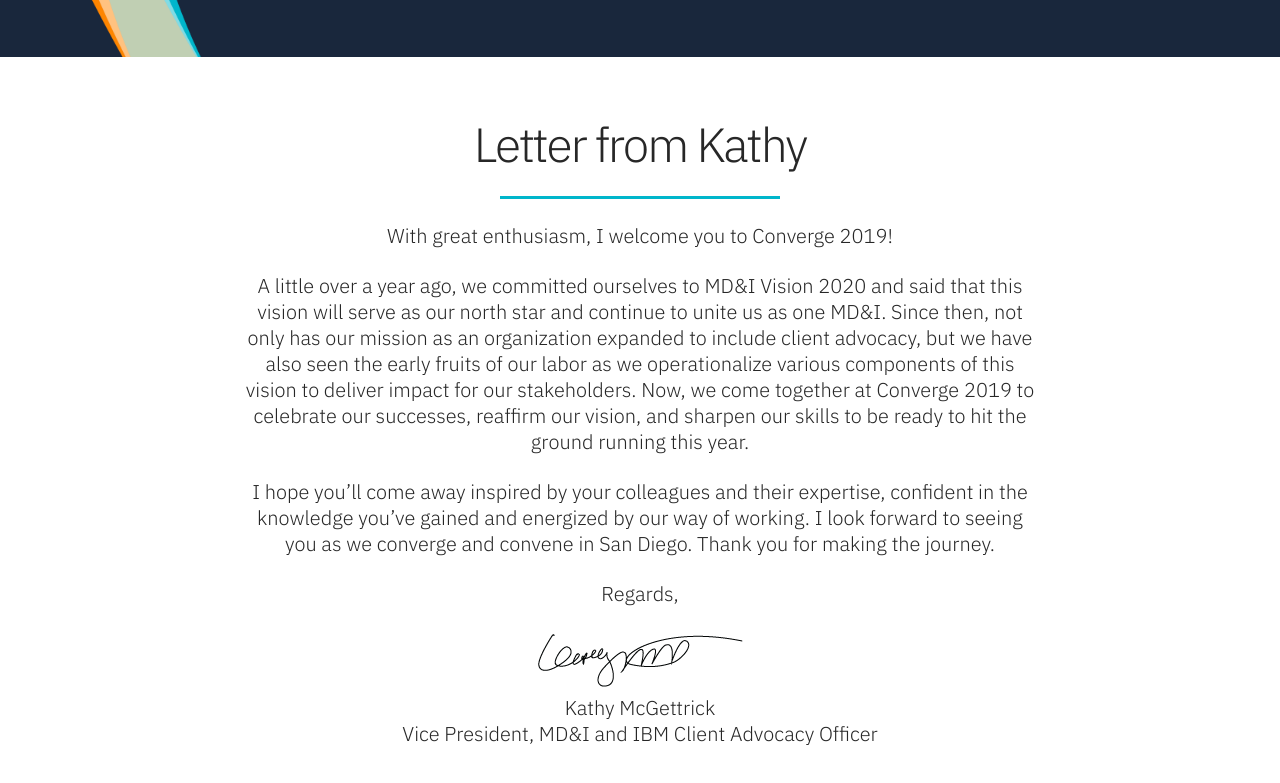
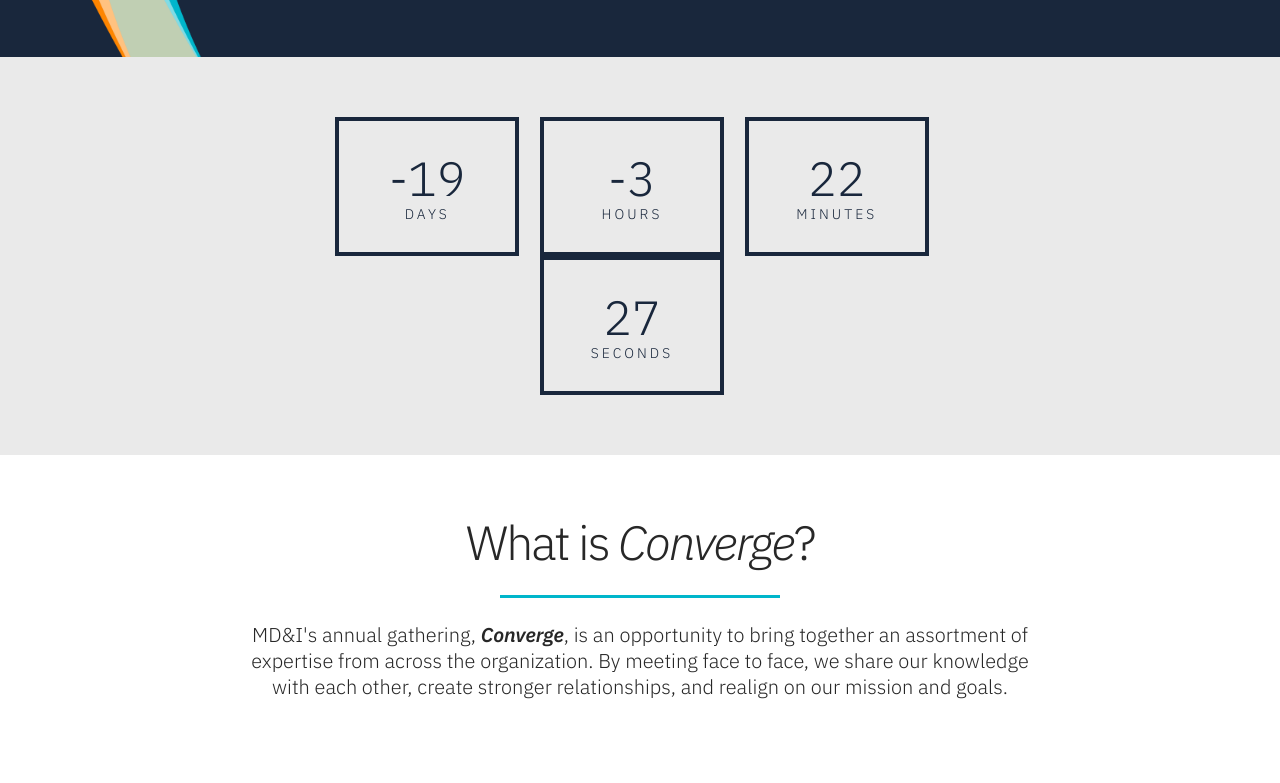
Before and after one commit to jerry-peitzman/converge, a plain HTML site: page index.html in a window 1280 px wide. Shown: the part 597-1380 px from the top of the page. Drawn offline with nearby package versions, Linux system fonts and the light colour scheme.

Commit message:
Add files via upload

```diff
--- a/index.html
+++ b/index.html
@@ -5,7 +5,7 @@
   <meta http-equiv="Content-Type" content="text/html; charset=UTF-8" />
   <meta http-equiv="X-UA-Compatible" content="IE=edge">
   <meta name="viewport" content="width=device-width, initial-scale=1, shrink-to-fit=no">
-  <meta name="Owner" content="Jerry Peitzman/US/IBM, Elysia Hwang/US/IBM" />
+  <meta name="Owner" content="Jerry Peitzman/US/IBM," />
   <meta name="Source" content="delivery:IBM authoring:IBM" />
   <meta name="Robots" content="index, follow" />
 
@@ -60,12 +60,12 @@
       <h2>San Diego, California</h2>
       <a href="https://www.destinationhotels.com/paradise-point" target="_blank">Paradise Point</a>
       <div class="hero__button-group">
-          <a href="slack://channel?team=T4BP5D3D3&id=CCDCT0S10" class="apx-button apx-button--secondary">Join the Slack channel</a>
-          <a href="agenda.html" class="apx-button apx-button--primary">See the Agenda</a>
+          <a href="" class="apx-button apx-button--secondary">Join the Slack channel</a>
+          <a href="" class="apx-button apx-button--primary">See the Agenda</a>
       </div>
     </div>
   </div>
-  <!--<section class="gray">
+  <section class="gray">
     <div class="container">
     <div id="countdown" >
       <div><span class="days"></span>
@@ -85,28 +85,13 @@
       </div>
     </div>
   </div>
-</section>-->
+</section>
   <main>
-    <!--<div class="container">
+    <div class="container">
       <h3>What is <em>Converge</em>?</h3>
       <hr />
       <p>MD&I's annual gathering, <em>Converge</em>, is an opportunity to bring together an assortment of expertise from across the organization. By meeting face to face, we share our knowledge with each other, create stronger relationships, and realign on our mission and goals.</p>
-    </div>-->
-
-      <div class="container">
-        <h3>Letter from Kathy</h3>
-        <hr />
-        <p>With great enthusiasm, I welcome you to Converge 2019!</p>
-
-        <p>A little over a year ago, we committed ourselves to MD&I Vision 2020 and said that this vision will serve as our north star and continue to unite us as one MD&I.  Since then, not only has our mission as an organization expanded to include client advocacy, but we have also seen the early fruits of our labor as we operationalize various components of this vision to deliver impact for our stakeholders.  Now, we come together at Converge 2019 to celebrate our successes, reaffirm our vision, and sharpen our skills to be ready to hit the ground running this year.</p>
-
-        <p>I hope you’ll come away inspired by your colleagues and their expertise, confident in the knowledge you’ve gained and energized by our way of working. I look forward to seeing you as we converge and convene in San Diego. Thank you for making the journey.</p>
-
-        <p>Regards,</p>
-        <img src='src/img/km_signature-01.png'>
-        <p>Kathy McGettrick
-          <br>Vice President, MD&I and IBM Client Advocacy Officer</p>
-      </div>
+    </div>
 
 
 
@@ -131,23 +116,8 @@
         </address>
       </div>
       <div class="flex-item">
-        <!--<h4>Contacts</h4>
-        <p>
-          General Questions: <a href="mailto:marie.a.nuccio@us.ibm.com">Marie Nuccio</a><br />
-            Education: <a href="mailto:whchamb@us.ibm.com">Bill Chamberlin</a><br />
-            Travel: <a href="mailto:cconte@us.ibm.com">Cynthia Conte</a> & <a href="mailto:kapsarin@in.ibm.com">Kapil Sarin</a><br />
-            Social events: <a href="mailto:mjdelcas@us.ibm.com">Michael Del Casino</a><br />
-            Onsite logistics: <a href="mailto:eylse.cummins@ibm.com">Elyse Cummins</a><br />
-            Communications: <a href="mailto:imorell@us.ibm.com">Ivette Morello</a><br />
-        </p>-->
       </div>
       <div class="flex-item">
-        <!--<h4>Useful Links</h4>
-        <p><a href="agenda.html">Agenda</a><br />
-          <a href="https://aws.passkey.com/gt/215919674?gtid=ee796417d82b74f5ef2aaf8568f48e02" target="_blank">Hotel Reservations</a><br />
-          <a href="http://group.supershuttle.com/group-page/ibm-skills-summit-2018/" target="_blank">Shuttle Reservations</a><br />
-          <a href="slack://channel?team=T4BP5D3D3&id=C79NUEWKB" target="_blank">Slack Channel</a><br />
-        </p>-->
       </div>
     </div>
     <div class="container">
```
